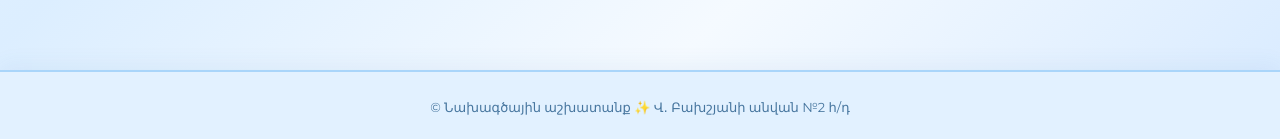
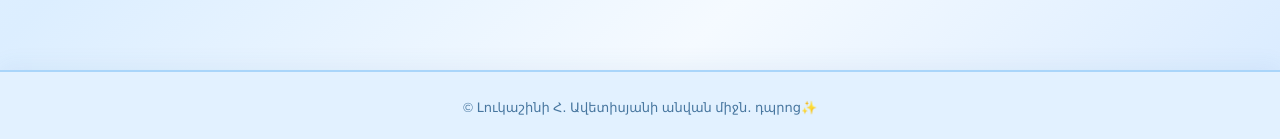
Before and after one commit to Lukashinschool/AI-Tools-Pro, a plain HTML site: page index.html in a window 1280 px wide. Shown: the part 3849-3988 px from the top of the page. Drawn offline with Linux system fonts and the light colour scheme.

Commit message:
Update index.html

```diff
--- a/index.html
+++ b/index.html
@@ -716,7 +716,7 @@ footer {
 </section>
 
 <footer>
-    © Նախագծային աշխատանք ✨ Վ․ Բախշյանի անվան №2 հ/դ
+    © Լուկաշինի Հ․ Ավետիսյանի անվան միջն․ դպրոց✨
 </footer>
 
 <script>
```
